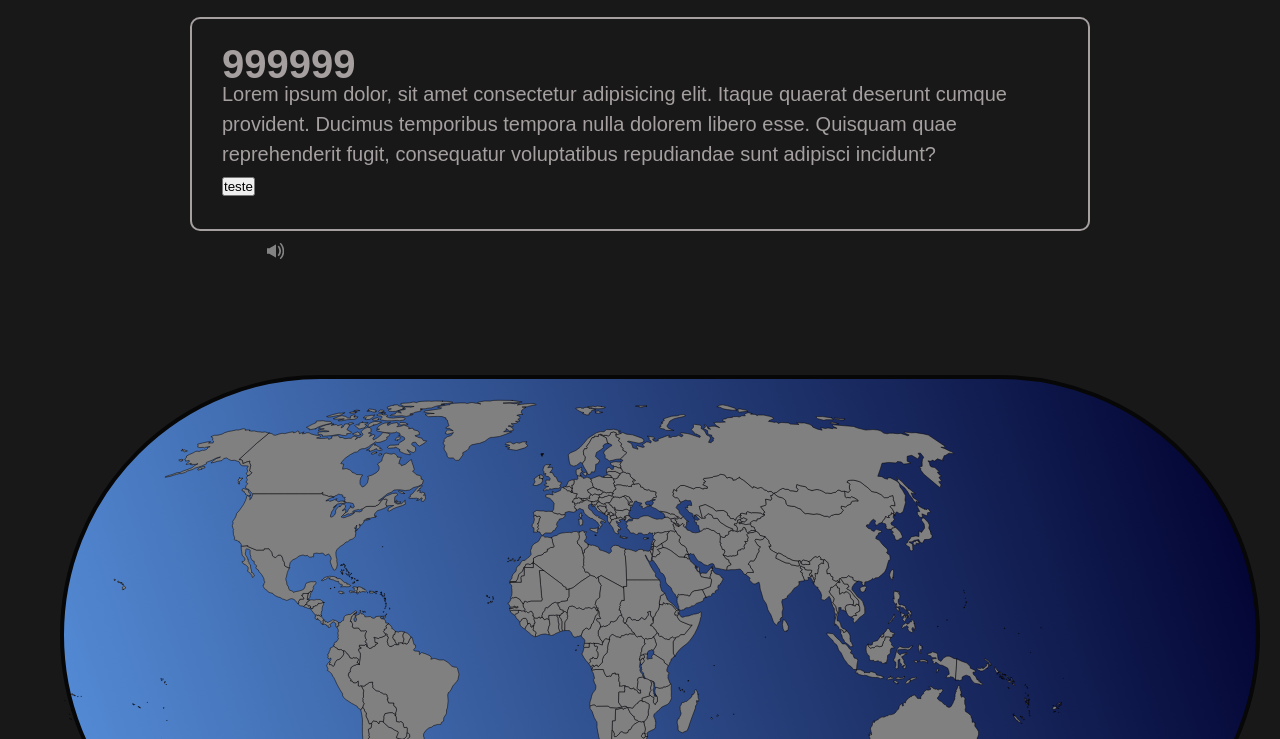
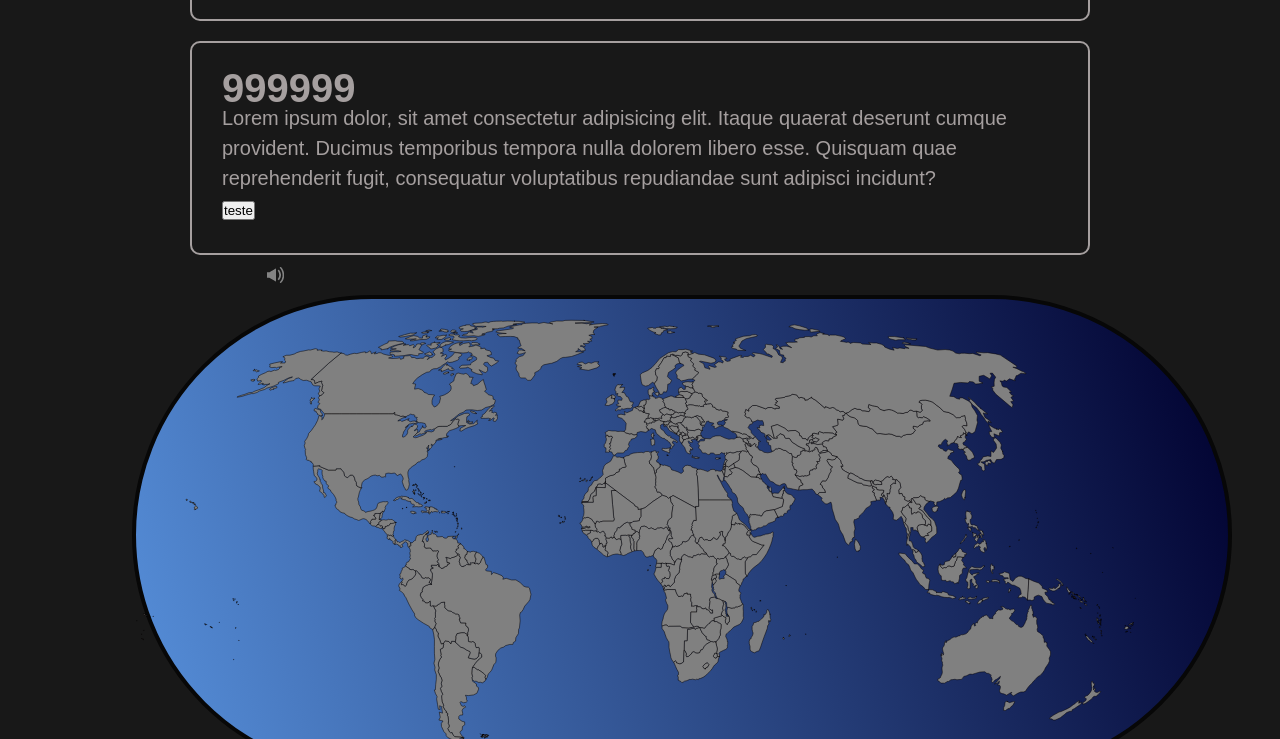
Before and after one commit to lucasllcm/Mapa-Interativo, a plain HTML site: page index.html in a window 1280 px wide. Shown: the part 2061-2800 px from the top of the page. Drawn offline with Linux system fonts and the light colour scheme.

Commit message:
indentando a tag path e alterando a borda do mapa

```diff
--- a/css/styleWorld.css
+++ b/css/styleWorld.css
@@ -51,13 +51,13 @@ svg path:hover{
 
 }
 
-.imagem{
+.mapa{
   background: linear-gradient(72deg, #568fda 1%, #00002e 99%);
   border: 4px solid rgb(7, 7, 7);
   border-radius: 300px;
-  height: 520px;
-  width: 1200px;
-  transform: translate(5%, 20%);
+  height: 480px;
+  width: 1100px;
+  transform: translate(12%, 0%);
 }
 
 .button {
--- a/index.html
+++ b/index.html
@@ -7,10 +7,7 @@
   <title>Conflito Entre as 9 Civilizacoes</title>
   <link rel="stylesheet" href="css/styleWorld.css">
 </head>
-<body text="white">
-
-  <h1>O Conflito Entre as 9 Civilizacoes</h1>
-  <br>
+<body>
 
   <div class="container">
     <h1 class="title"> exemplo</h1>
@@ -59,7 +56,7 @@
           <button>teste</button>
         </div>
 
-        <div class="carrd card8">
+        <div class="card card8">
           <h1>8888888</h1>
           <p>Lorem ipsum, dolor sit amet consectetur adipisicing elit. Deserunt cupiditate quaerat similique mollitia vel officia possimus atque nesciunt molestias dolore. Sit ipsum dignissimos fugiat, magnam ipsa totam molestiae asperiores iste.</p>
           <button>teste</button>
@@ -88,7 +85,7 @@
 
   </div>
 
-  <div id="capture" class="imagem" >
+  <div id="capture" class="mapa" >
   <?xml version="1.0"?>
 <!--
 *************Map created by Simplemaps.com********************
@@ -175,7 +172,7 @@ THE SOFTWARE.
     </path>
     <path d="M1121.3 446.5l3.9 2.5 3.1 2.6 0.1 2.1 3.9 3.3 2.4 2.8 1.4 3.8 4.3 2.6 0.9 2-1.8 0.7-3.7-0.1-4.2-0.7-2.1 0.5-0.9 1.6-1.8 0.2-2.2-1.4-6.3 3.2-2.6-0.6-0.8 0.5-1.6 3.9-4.3-1.3-4.1-0.6-3.6-2.4-4.7-2.2-3 2.1-2.2 3.2-0.5 4.5-3.6-0.3-3.9-1.1-3.3 3.4-3 6-0.6-1.9-0.3-2.9-2.6-2.1-2.1-3.3-0.5-2.3-2.7-3.4 0.5-1.9-0.6-2.7 0.4-5 1.4-1.1 2.8-6.5 4.6-0.5 1-1.7 1 0.2 1.4 1.4 7.1-2.4 2.4-2.5 2.9-2.3-0.6-2.2 1.6-0.6 5.5 0.4 5.2-3 4-7 2.8-2.6 3.6-1.1 0.7 2.7 3.3 4 0 2.7-0.8 2.6 0.4 2 1.9 1.9 0.5 0.3z" id="CF" name="Central African Republic">
     </path>
- <path class="Canada" d="M 665.9 203.6 669.3 204.5 674 204.3 670.7 206.9 668.7 207.3 663.2 204.6 662.6 202.5 665.1 200.6 665.9 203.6 Z">
+    <path class="Canada" d="M 665.9 203.6 669.3 204.5 674 204.3 670.7 206.9 668.7 207.3 663.2 204.6 662.6 202.5 665.1 200.6  665.9 203.6 Z">
     </path>
     <path class="Canada" d="M 680.3 187.6 677.9 187.7 672.1 185.8 668.6 182.8 670.5 182.3 676.4 183.9 680.6 186.5 680.3 187.6 Z">
     </path>
@@ -1066,6 +1063,7 @@ THE SOFTWARE.
         <circle cx="1798.2" cy="719.3" id="2">
         </circle>
       </svg>
+    </div>
 
   </body>
 </html>
```
Lines whose indentation alone changed are shown as unchanged.
